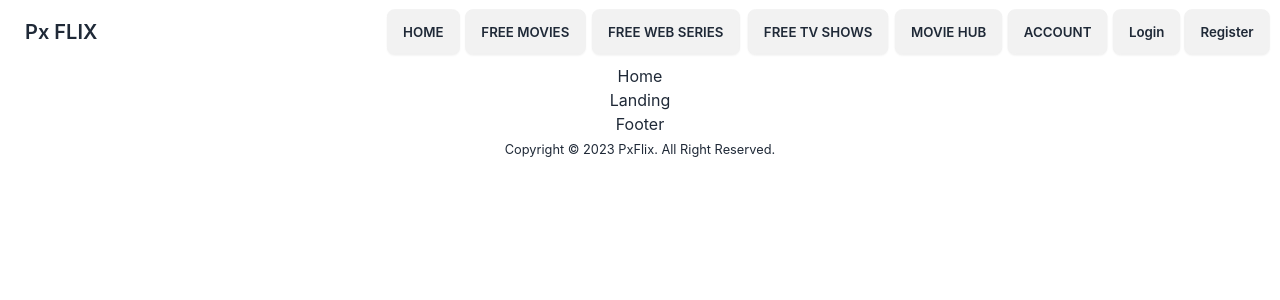
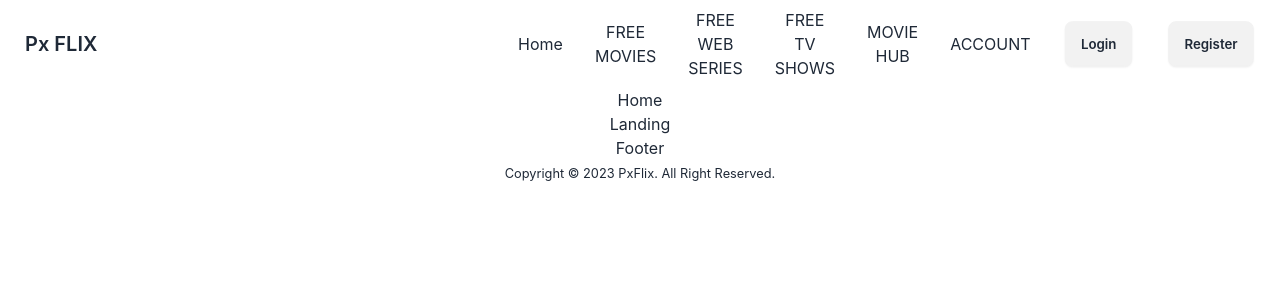
Before and after one commit to MUHAMMADSabbirHossain/pxflix-client, a React (Create React App) app: page / in a window 1280 px wide. Shown: the top 300 px of the page. Built offline with nearby package versions, Linux system fonts and the light colour scheme.

Commit message:
NavLink: added in Navbar component.

```diff
--- a/src/Components/Navbar/Navbar.js
+++ b/src/Components/Navbar/Navbar.js
@@ -1,4 +1,5 @@
 import React from 'react';
+import { NavLink } from 'react-router-dom';
 
 const Navbar = () => {
     return (
@@ -9,13 +10,15 @@ const Navbar = () => {
                         <svg xmlns="http://www.w3.org/2000/svg" className="h-5 w-5" fill="none" viewBox="0 0 24 24" stroke="currentColor"><path strokeLinecap="round" strokeLinejoin="round" strokeWidth="2" d="M4 6h16M4 12h8m-8 6h16" /></svg>
                     </div>
                     <ul tabIndex={0} className="menu menu-sm dropdown-content mt-3 z-[1] p-2 shadow bg-base-100 rounded-box w-52">
-                        <a className="btn">HOME</a>
-                        <a className="btn">FREE MOVIES</a>
-                        <a className="btn">FREE WEB SERIES</a>
-                        <a className="btn">FREE TV SHOWS</a>
-                        <a className="btn">MOVIE HUB</a>
-                        <a className="btn">ACCOUNT</a>
-                        <li><a>Item 1</a></li>
+                        <li><NavLink to="">HOME</NavLink></li>
+                        <li><NavLink to="">FREE MOVIES</NavLink></li>
+                        <li><NavLink to="">FREE WEB SERIES</NavLink></li>
+                        <li><NavLink to="">FREE TV SHOWS</NavLink></li>
+                        <li><NavLink to="">MOVIE HUB</NavLink></li>
+                        <li><NavLink to="">ACCOUNT</NavLink></li>
+                        <li><NavLink to="/login">Login</NavLink></li>
+                        <li><NavLink to="/register">Register</NavLink></li>
+                        {/* <li><a>Item 1</a></li>
                         <li>
                             <a>Parent</a>
                             <ul className="p-2">
@@ -23,10 +26,10 @@ const Navbar = () => {
                                 <li><a>Submenu 2</a></li>
                             </ul>
                         </li>
-                        <li><a>Item 3</a></li>
+                        <li><a>Item 3</a></li> */}
                     </ul>
                 </div>
-                <a className="btn btn-ghost text-xl">Px FLIX</a>
+                <NavLink className="btn btn-ghost text-xl" to="/">Px FLIX</NavLink>
             </div>
             {/* <div className="navbar-center hidden lg:flex">
                 <ul className="menu menu-horizontal px-1">
@@ -44,16 +47,16 @@ const Navbar = () => {
                 </ul>
             </div> */}
             <div className="navbar-end hidden lg:flex">
-                <a className="btn">HOME</a>
-                <a className="btn">FREE MOVIES</a>
-                <a className="btn">FREE WEB SERIES</a>
-                <a className="btn">FREE TV SHOWS</a>
-                <a className="btn">MOVIE HUB</a>
-                <a className="btn">ACCOUNT</a>
-                <a className="btn">Login</a>
-                <a className="btn">Register</a>
+                <NavLink className="mx-4" to="/">Home</NavLink>
+                <NavLink className="mx-4" to="">FREE MOVIES</NavLink>
+                <NavLink className="mx-4" to="">FREE WEB SERIES</NavLink>
+                <NavLink className="mx-4" to="">FREE TV SHOWS</NavLink>
+                <NavLink className="mx-4" to="">MOVIE HUB</NavLink>
+                <NavLink className="mx-4" to="">ACCOUNT</NavLink>
+                <NavLink className="btn mx-4" to="/login">Login</NavLink>
+                <NavLink className="btn mx-4" to="/register">Register</NavLink>
             </div>
-        </div>
+        </div >
     );
 };
 
```
